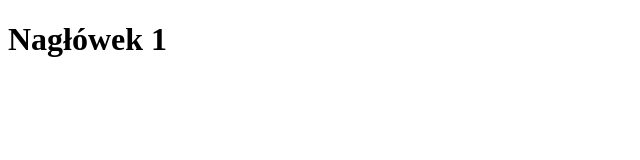
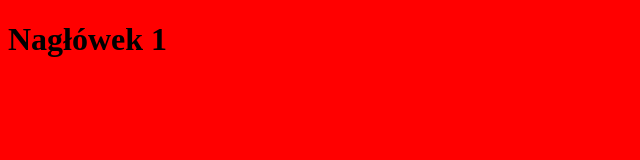
Before and after one commit to acherka/repo2, a plain HTML site: page index.html in a window 1280 px wide. Shown: the whole page, without its empty margins (0-640 px from the left). Drawn offline with Linux system fonts and the light colour scheme.

Commit message:
branch css

```diff
--- /dev/null
+++ b/css/main.css
@@ -0,0 +1,3 @@
+body {
+	background-color: red;
+	}
--- a/index.html
+++ b/index.html
@@ -1,7 +1,7 @@
 <!DOCTYPE html>
 <html>
 	<head>
-		<link href="css/main.css"/>
+		<link rel="stylesheet" type="text/css" href="css/main.css"/>
 	</head>
 	<body>
 		<h1>Nagłówek 1</h1>
```
